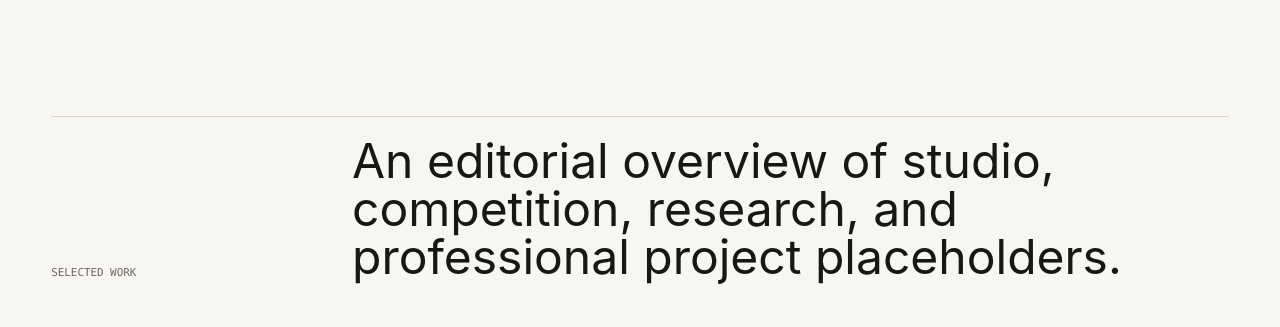
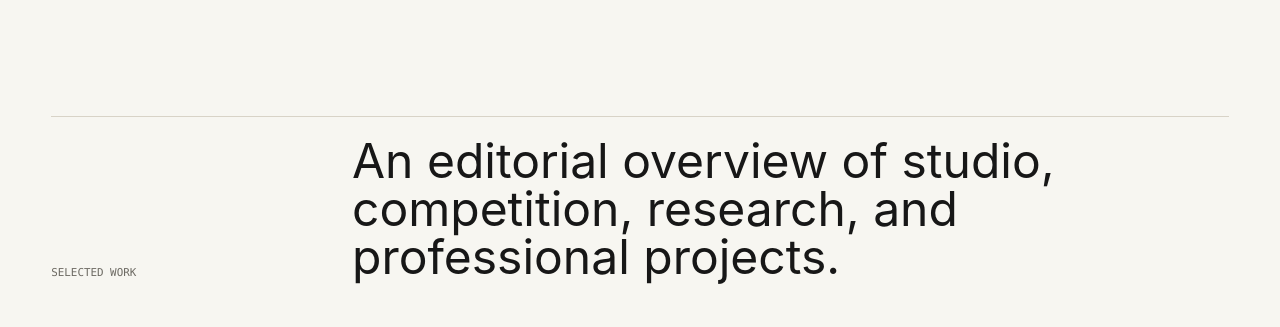
Before and after one commit to chunjie2/chunjiewangdesign, a Next.js app: page / in a window 1280 px wide. Shown: the part 780-1107 px from the top of the page. Built offline with nearby package versions, Linux system fonts and the light colour scheme.

Commit message:
Use real project covers on homepage

```diff
--- a/app/page.tsx
+++ b/app/page.tsx
@@ -18,13 +18,13 @@ export default function HomePage() {
             <h1 className="mt-5 text-6xl leading-[0.94] md:text-8xl lg:text-9xl">Selected architectural works and spatial research.</h1>
           </div>
           <div className="col-span-12 md:col-span-4 md:col-start-9">
-            <ImageFrame src={featured[0].cover} alt="Portfolio hero placeholder" className="aspect-[4/5] md:aspect-[3/4]" priority />
+            <ImageFrame src={featured[0].cover} alt={`${featured[0].title} cover image`} className="aspect-[4/5] md:aspect-[3/4]" priority />
           </div>
         </div>
       </section>
 
       <section className="page-x py-24">
-        <SectionHeading eyebrow="Selected Work" title="An editorial overview of studio, competition, research, and professional project placeholders." />
+        <SectionHeading eyebrow="Selected Work" title="An editorial overview of studio, competition, research, and professional projects." />
         <div className="mt-12 grid gap-12 md:grid-cols-12">
           {featured.map((project, index) => (
             <ScrollReveal key={project.slug} className={index === 0 ? "md:col-span-7" : index === 1 ? "md:col-span-5 md:pt-24" : "md:col-span-4"}>
```
